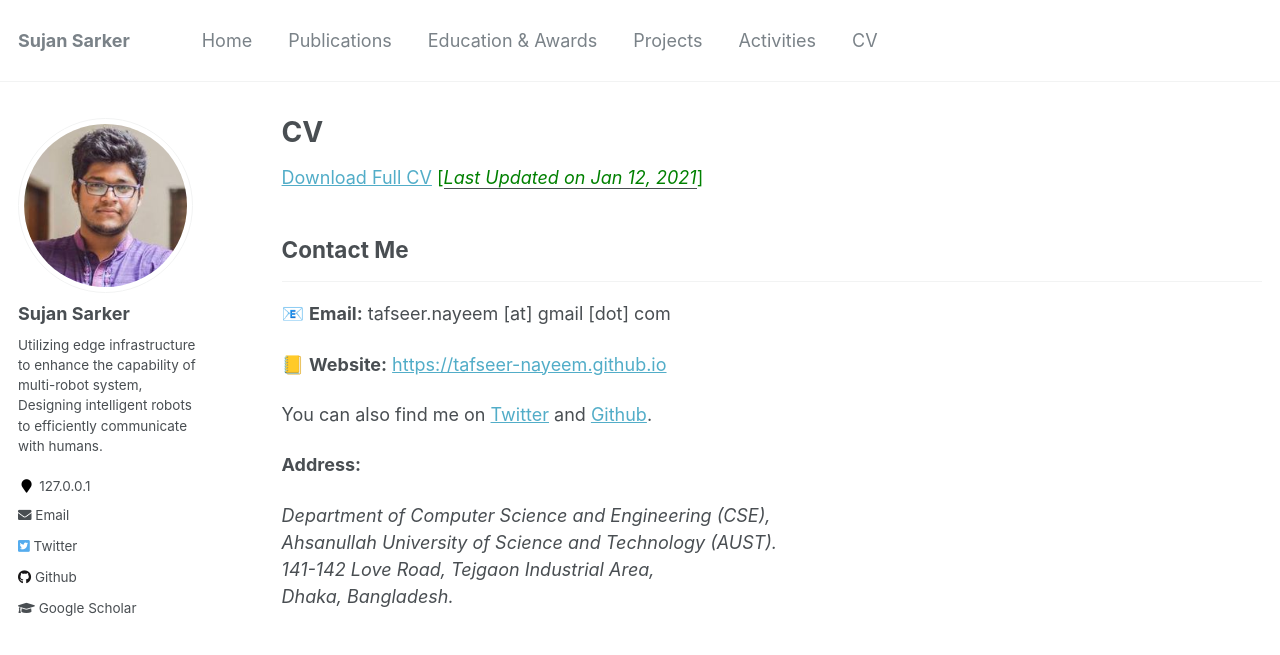
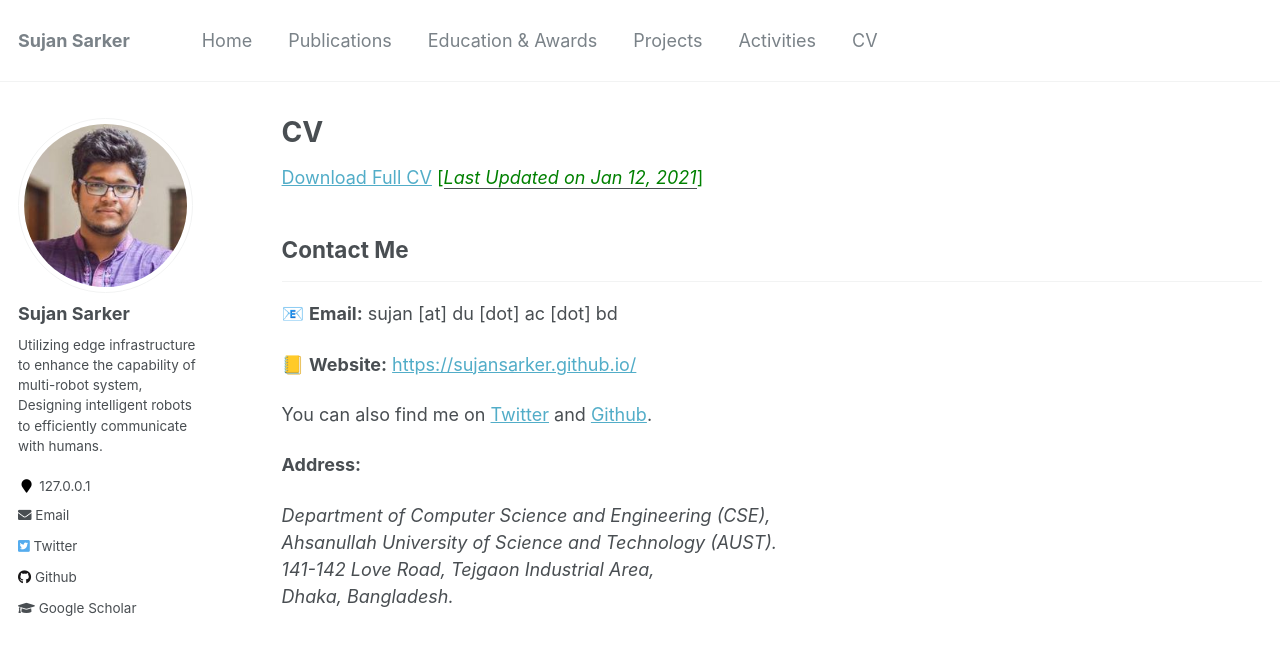
Before and after one commit to sujan-sarker/sujan-sarker.github.io, a Jekyll site: the page built from _pages/cv.md, in a window 1280 px wide and 900 px high, cut to the strip 0-674 px from the top of the window. Shown: the top 655 px of the strip. Built offline with Jekyll 4.4.1, drawn with Linux system fonts in a browser that asks for light colours.

Commit message:
Update cv.md

```diff
--- a/_pages/cv.md
+++ b/_pages/cv.md
@@ -10,12 +10,12 @@ author_profile: true
 ## Contact Me
 -------------
 
-📧 **Email:** tafseer.nayeem [at] gmail [dot] com <br />
+📧 **Email:** sujan [at] du [dot] ac [dot] bd <br />
 
 [comment]: # &nbsp; &nbsp; &nbsp; &nbsp; &nbsp; &nbsp; &nbsp; &nbsp; &nbsp; mir.nayeem [at] alumni [dot] uleth [dot] [*first 2 letters in “canada”*], <br />
-📒 **Website:** [https://tafseer-nayeem.github.io](https://tafseer-nayeem.github.io/) <br />
+📒 **Website:** [https://sujansarker.github.io/](https://sujansarker.github.io/) <br />
 
-You can also find me on [Twitter](https://twitter.com/mtnayeem) and [Github](https://github.com/tafseer-nayeem).
+You can also find me on [Twitter](https://twitter.com/mtnayeem) and [Github](https://github.com/sujansarker).
 
 
 **Address:**
```
